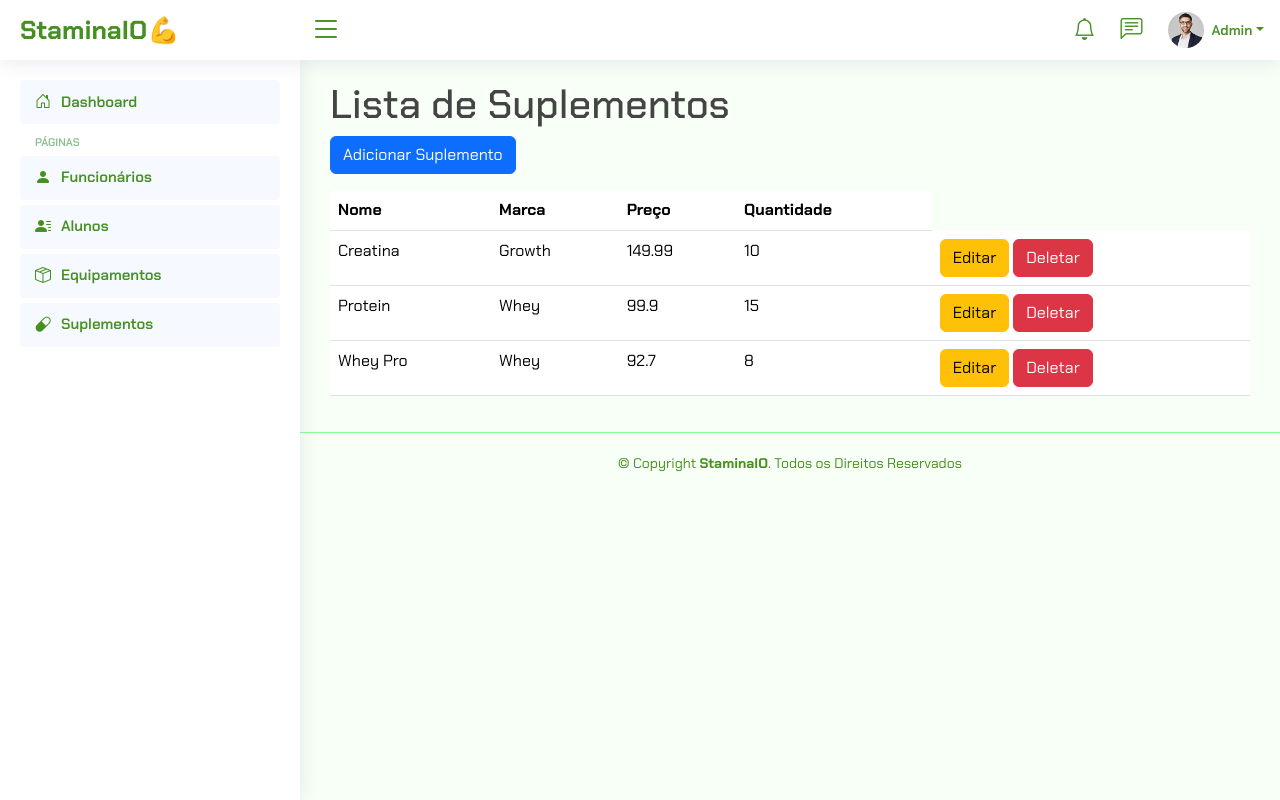
After one commit to joaodev-cmd/StaminaIO, a Django app: page /dashboard/suplemento/ in a window 1280 px wide. The commit adds this page. Run offline with Django 5.2, Linux system fonts and the light colour scheme; data comes from the database, SQL or seed files in the repository; some libraries are stand-ins or nearby versions.

Commit message:
Finalização Suplemento
Implementado CRUD e estilização das telas do app suplemento

```diff
--- a/StaminaIO/StaminaIO/urls.py
+++ b/StaminaIO/StaminaIO/urls.py
@@ -22,4 +22,5 @@ urlpatterns = [
     path('dashboard/', include('dashboard.urls')),
     path('pessoa/', include('pessoa.urls')),
     path('equipamento/', include('equipamento.urls')),
+    path('suplemento/', include('suplemento.urls')),
 ]
--- a/StaminaIO/dashboard/urls.py
+++ b/StaminaIO/dashboard/urls.py
@@ -2,6 +2,7 @@ from django.urls import path
 
 from equipamento.views import listar_equipamentos
 from pessoa.views import listar_alunos, listar_funcionarios
+from suplemento.views import listar_suplementos
 from .views import index
 
 urlpatterns = [
@@ -9,4 +10,5 @@ urlpatterns = [
     path('alunos/', listar_alunos, name='lista_alunos'),
     path('funcionarios/', listar_funcionarios, name='lista_funcionarios'),
     path('equipamento/', listar_equipamentos, name='lista_equipamentos'),
+    path('suplemento/', listar_suplementos, name='lista_suplementos'),
 ]
--- a/StaminaIO/suplemento/models.py
+++ b/StaminaIO/suplemento/models.py
@@ -1,13 +1,8 @@
-from django.db import models
-
 from django.db import models
 
 class Suplemento(models.Model):
-    nome = models.CharField(max_length=100)
-    marca = models.CharField(max_length=100)
-    tipo = models.CharField(max_length=50)
-    data_validade = models.DateField()
+    nome = models.CharField(max_length=20)
+    marca = models.CharField(max_length=20)
+    descricao = models.CharField(max_length=100, default="")
     preco = models.FloatField()
-
-    def __str__(self):
-        return self.nome
+    quantidade = models.IntegerField(default=1)
--- a/StaminaIO/suplemento/urls.py
+++ b/StaminaIO/suplemento/urls.py
@@ -0,0 +1,11 @@
+from django.urls import path
+from . import views
+
+app_name = 'suplemento'
+
+urlpatterns = [
+    path('suplemento/', views.listar_suplementos, name='listar_suplementos'),
+    path('suplemento/adicionar/', views.adicionar_suplemento, name='adicionar_suplemento'),
+    path('suplemento/editar/<int:pk>/', views.editar_suplemento, name='editar_suplemento'),
+    path('suplemento/deletar/<int:pk>/', views.deletar_suplemento, name='deletar_suplemento'),
+]
--- a/StaminaIO/suplemento/views.py
+++ b/StaminaIO/suplemento/views.py
@@ -1,3 +1,43 @@
-from django.shortcuts import render
+from django.shortcuts import render, get_object_or_404, redirect
+from django.contrib import messages
+from .models import Suplemento
+from .forms import SuplementoForm
 
-# Create your views here.
+def listar_suplementos(request):
+    suplementos = Suplemento.objects.all()
+    return render(request, 'suplemento/listar_suplementos.html', {'suplementos': suplementos})
+
+def adicionar_suplemento(request):
+    if request.method == 'POST':
+        form = SuplementoForm(request.POST)
+        if form.is_valid():
+            form.save()
+            messages.success(request, 'Suplemento adicionado com sucesso!')
+            return redirect('suplemento:listar_suplementos')
+        else:
+            messages.error(request, 'Erro ao adicionar suplemento. Verifique os dados e tente novamente.')
+    else:
+        form = SuplementoForm()
+    return render(request, 'suplemento/form_suplemento.html', {'form': form})
+
+def editar_suplemento(request, pk):
+    suplemento = get_object_or_404(Suplemento, pk=pk)
+    if request.method == 'POST':
+        form = SuplementoForm(request.POST, instance=suplemento)
+        if form.is_valid():
+            form.save()
+            messages.success(request, 'Suplemento atualizado com sucesso!')
+            return redirect('suplemento:listar_suplementos')
+        else:
+            messages.error(request, 'Erro ao atualizar suplemento. Verifique os dados e tente novamente.')
+    else:
+        form = SuplementoForm(instance=suplemento)
+    return render(request, 'suplemento/form_suplemento.html', {'form': form})
+
+def deletar_suplemento(request, pk):
+    suplemento = get_object_or_404(Suplemento, pk=pk)
+    if request.method == 'POST':
+        suplemento.delete()
+        messages.success(request, 'Suplemento deletado com sucesso!')
+        return redirect('suplemento:listar_suplementos')
+    return render(request, 'suplemento/confirmar_deletar.html', {'object': suplemento})
--- a/StaminaIO/templates/_sidebar.html
+++ b/StaminaIO/templates/_sidebar.html
@@ -1,9 +1,7 @@
 {% load static %}
 <!-- ======= Sidebar ======= -->
 <aside id="sidebar" class="sidebar">
-
   <ul class="sidebar-nav" id="sidebar-nav">
-
     <li class="nav-item">
       <a class="nav-link {% if request.resolver_match.url_name == 'index' %}active{% endif %}" href="{% url 'index' %}">
         <i class="bi bi-house-door"></i> <!-- Ícone para Dashboard -->
@@ -34,12 +32,10 @@
     </li>
 
     <li class="nav-item">
-      <a class="nav-link" href="">
+      <a class="nav-link {% if request.resolver_match.url_name == 'suplemento:listar_suplementos' %}active{% endif %}" href="{% url 'suplemento:listar_suplementos' %}">
         <i class="bi bi-capsule"></i> <!-- Ícone para Suplementos -->
         <span>Suplementos</span>
       </a>
     </li>
-
   </ul>
-
 </aside>
--- a/StaminaIO/templates/dashboard/index.html
+++ b/StaminaIO/templates/dashboard/index.html
@@ -37,12 +37,12 @@
             </a>
         </div>
         <div class="col-md-6 mb-4">
-            <a href="" class="text-decoration-none text-dark">
+            <a href="{% url 'suplemento:listar_suplementos' %}" class="text-decoration-none text-dark">
                 <div class="card text-center h-100">
                     <div class="card-body d-flex flex-column justify-content-center align-items-center">
                         <h5 class="card-title">Suplementos</h5>
                         <i class="fas fa-capsules fa-3x mt-3"></i>
-                        <p class="card-text">0 registros</p>
+                        <p class="card-text">{{ total_suplementos }} registros</p>
                     </div>
                 </div>
             </a>
--- /dev/null
+++ b/StaminaIO/templates/suplemento/listar_suplementos.html
@@ -0,0 +1,64 @@
+{% extends '_base.html' %}
+
+{% block title %}Lista de Suplementos{% endblock %}
+
+{% block content %}
+    <!-- Mensagens de Feedback -->
+    {% if messages %}
+      <div class="container mt-3">
+        {% for message in messages %}
+          <div class="alert alert-{{ message.tags }} alert-dismissible fade show" role="alert">
+            {{ message }}
+            <button type="button" class="btn-close" data-bs-dismiss="alert" aria-label="Close"></button>
+          </div>
+        {% endfor %}
+      </div>
+    {% endif %}
+
+    <h1>Lista de Suplementos</h1>
+    <a href="{% url 'suplemento:adicionar_suplemento' %}" class="btn btn-primary">Adicionar Suplemento</a>
+    <table class="table suplemento-table mt-3">
+        <thead>
+            <tr>
+                <th>Nome</th>
+                <th>Marca</th>
+                <th>Preço</th>
+                <th>Quantidade</th>
+            </tr>
+        </thead>
+        <tbody>
+            {% for suplemento in suplementos %}
+            <tr>
+                <td>{{ suplemento.nome }}</td>
+                <td>{{ suplemento.marca }}</td>
+                <td>{{ suplemento.preco }}</td>
+                <td>{{ suplemento.quantidade }}</td>
+                <td>
+                    <a href="{% url 'suplemento:editar_suplemento' suplemento.pk %}" class="btn btn-warning">Editar</a>
+                    <a href="{% url 'suplemento:deletar_suplemento' suplemento.pk %}" class="btn btn-danger">Deletar</a>
+                </td>
+            </tr>
+            {% empty %}
+            <tr>
+                <td colspan="4">Nenhum suplemento encontrado.</td>
+            </tr>
+            {% endfor %}
+        </tbody>
+    </table>
+{% endblock %}
+
+{% block scripts %}
+<script>
+  document.addEventListener('DOMContentLoaded', function() {
+    // Seleciona todos os alertas
+    var alerts = document.querySelectorAll('.alert');
+    alerts.forEach(function(alert) {
+      // Define um timeout para esconder o alerta após 5 segundos
+      setTimeout(function() {
+        alert.classList.remove('show');
+        alert.classList.add('fade');
+      }, 5000);
+    });
+  });
+</script>
+{% endblock %}
```
Also changed, not shown: StaminaIO/suplemento/forms.py (added, +7 -0 lines), StaminaIO/templates/suplemento/confirmar_deletar.html (added, +10 -0 lines), StaminaIO/templates/suplemento/form_suplemento.html (added, +11 -0 lines), StaminaIO/db.sqlite3, StaminaIO/suplemento/migrations/0002_remove_suplemento_tipo_suplemento_descricao_and_more.py (added), StaminaIO/suplemento/migrations/0003_remove_suplemento_data_validade.py (added).
